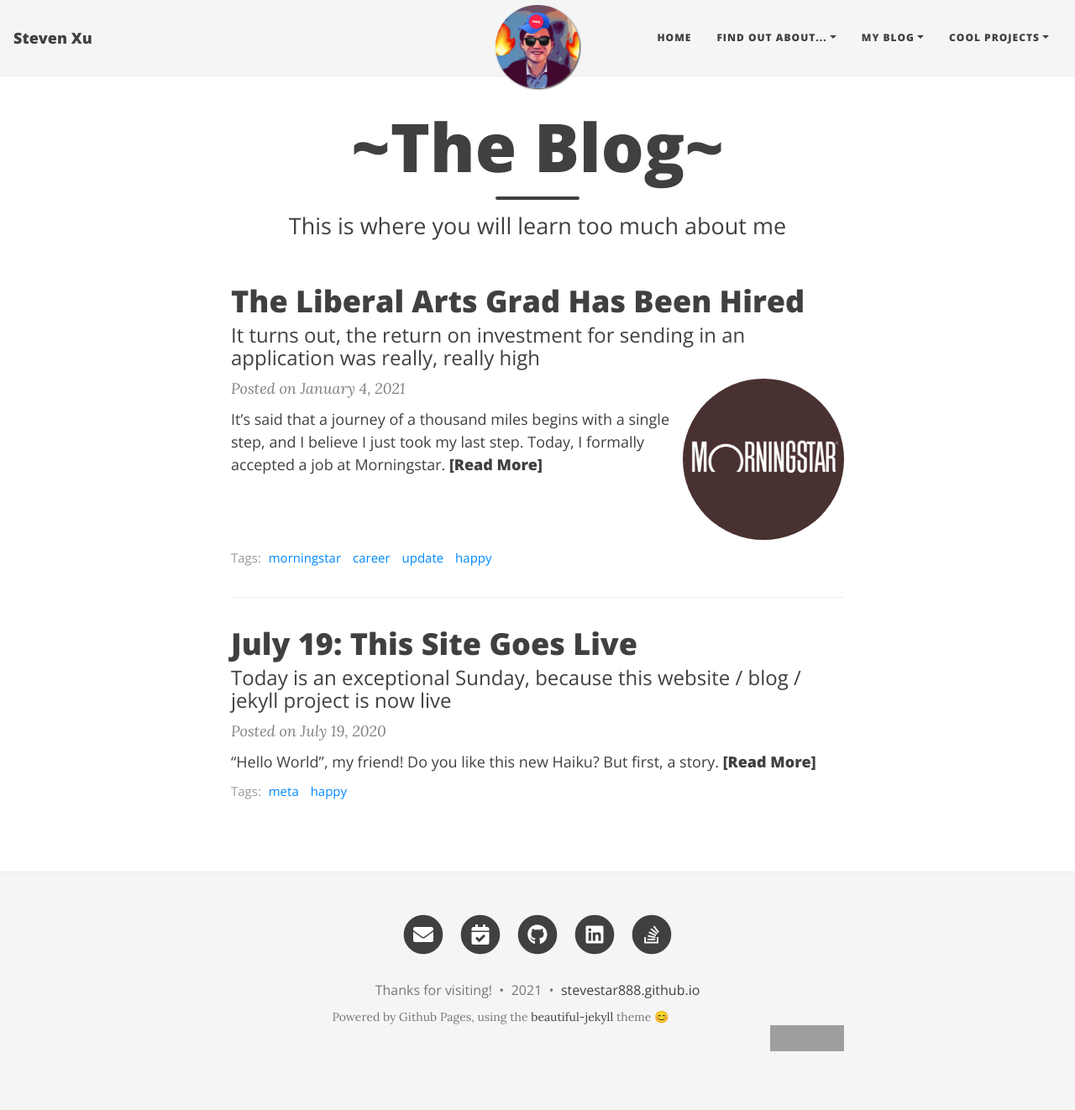
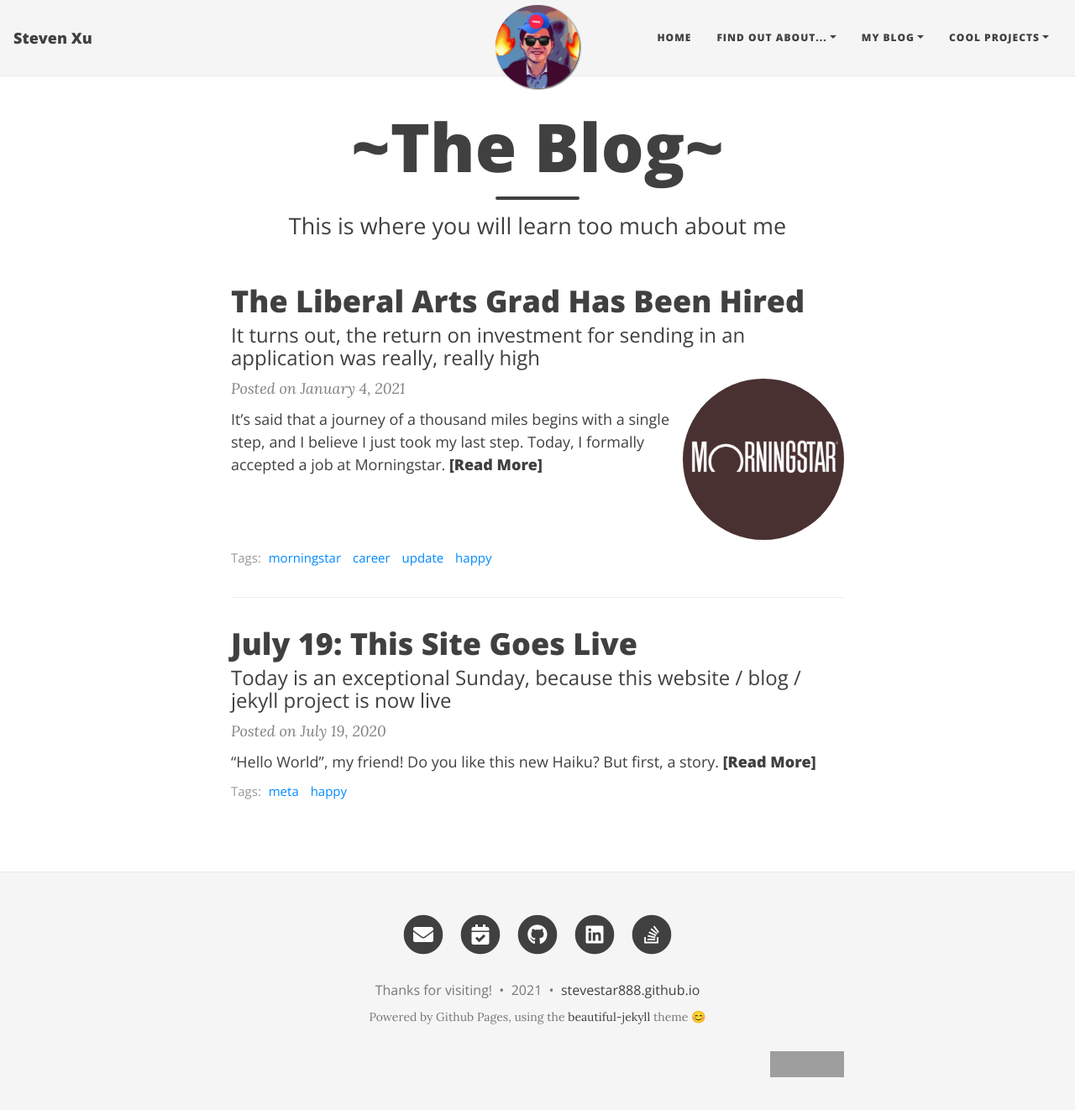
Before and after one commit to stevestar888/steven.github.io, a Jekyll site: the page built from index.html, in a window 1280 px wide and 1363 px high. Shown: the top 1322 px of the window at 84% size. Built offline with Jekyll 4.4.1, drawn with Linux system fonts in a browser that asks for light colours; nearby versions of some CDN libraries; the list of posts is cut into pages by our own code; grey boxes are pictures that could not be loaded.

Commit message:
Update footer.html

```diff
--- a/_includes/footer.html
+++ b/_includes/footer.html
@@ -27,7 +27,12 @@
         {% endif %}
       {% endif%}
       </p>
-
+      <!-- Please don't remove this, keep my open source work credited :) -->
+      <p class="theme-by text-muted">
+        Powered by Github Pages, using the
+        <a href="https://beautifuljekyll.com">beautiful-jekyll</a>
+        theme 😊
+      </p>
       <p class="w3c-verified">
         <a href="http://jigsaw.w3.org/css-validator/check/referer">
             <img style="border:0;width:88px;height:31px"
@@ -35,13 +40,6 @@
                 alt="Valid CSS!" />
         </a>
       </p>
-
-      <!-- Please don't remove this, keep my open source work credited :) -->
-      <p class="theme-by text-muted">
-        Powered by Github Pages, using the
-        <a href="https://beautifuljekyll.com">beautiful-jekyll</a>
-        theme 😊
-      </p>
       </div>
     </div>
   </div>
```
